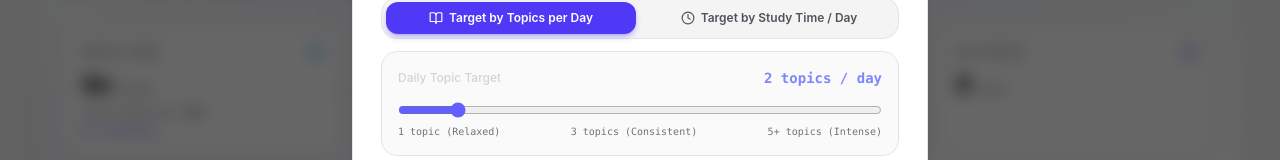
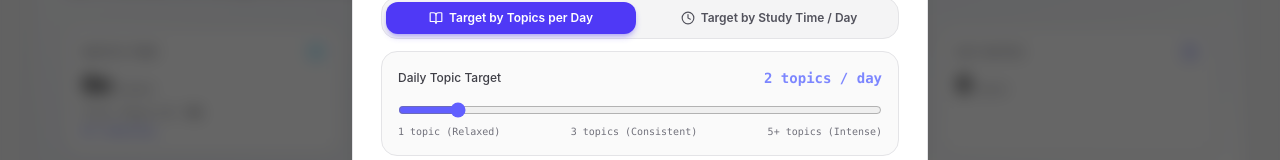
Before and after one commit to rafsannn/study-deck, a Next.js app: page / in a window 1280 px wide. Both pictures are taken after a click on the button "Targets". Shown: the part 266-426 px from the top of the page. Built offline with nearby package versions, Linux system fonts and the light colour scheme.

Commit message:
feat: add goalType support to study goals
Introduced goalType ('topics' | 'time') to StudyGoal interface and updated the TargetEstimatorModal to persist and toggle between study goal metrics. Added migration logic for existing user data.

```diff
--- a/app/page.tsx
+++ b/app/page.tsx
@@ -39,6 +39,7 @@ const DEFAULT_INITIAL_STUDY_DATA: UserStudyData = {
   studyGoal: {
     dailyTopics: 2,
     dailyMinutes: 45,
+    goalType: 'topics',
   },
   weeklyGoal: {
     targetMinutes: 300,
@@ -80,7 +81,13 @@ function getStoreSnapshot(): UserStudyData {
           videoTags: parsed.videoTags || {},
           streak: parsed.streak || { count: 0, lastActiveDate: '' },
           customPlaylists: parsed.customPlaylists || [],
-          studyGoal: parsed.studyGoal || DEFAULT_INITIAL_STUDY_DATA.studyGoal,
+          studyGoal: parsed.studyGoal
+            ? {
+                dailyTopics: parsed.studyGoal.dailyTopics ?? 2,
+                dailyMinutes: parsed.studyGoal.dailyMinutes ?? 45,
+                goalType: parsed.studyGoal.goalType ?? 'topics',
+              }
+            : DEFAULT_INITIAL_STUDY_DATA.studyGoal,
           weeklyGoal: parsed.weeklyGoal || DEFAULT_INITIAL_STUDY_DATA.weeklyGoal,
           dailyActivity: parsed.dailyActivity || {},
           lastUpdated: parsed.lastUpdated || new Date().toISOString(),
@@ -1010,7 +1017,7 @@ export default function StudyDeckPage() {
       />
 
       <TargetEstimatorModal
-        key={`target-modal-${studyData.studyGoal?.dailyTopics || 2}-${studyData.studyGoal?.dailyMinutes || 45}-${currentCourse?.id || 'all'}-${isTargetEstimatorOpen}`}
+        key={`target-modal-${studyData.studyGoal?.goalType || 'topics'}-${studyData.studyGoal?.dailyTopics || 2}-${studyData.studyGoal?.dailyMinutes || 45}-${currentCourse?.id || 'all'}-${isTargetEstimatorOpen}`}
         isOpen={isTargetEstimatorOpen}
         onClose={() => setIsTargetEstimatorOpen(false)}
         courses={allCourses}
--- a/components/TargetEstimatorModal.tsx
+++ b/components/TargetEstimatorModal.tsx
@@ -51,6 +51,7 @@ export function TargetEstimatorModal({
   const defaultGoal: StudyGoal = studyData.studyGoal || {
     dailyTopics: 2,
     dailyMinutes: 45,
+    goalType: 'topics',
   };
 
   const [selectedCourseId, setSelectedCourseId] = useState<string>(
@@ -58,7 +59,9 @@ export function TargetEstimatorModal({
   );
   const [dailyTopics, setDailyTopics] = useState<number>(defaultGoal.dailyTopics || 2);
   const [dailyMinutes, setDailyMinutes] = useState<number>(defaultGoal.dailyMinutes || 45);
-  const [goalType, setGoalType] = useState<'topics' | 'time'>('topics');
+  const [goalType, setGoalType] = useState<'topics' | 'time'>(
+    defaultGoal.goalType || 'topics'
+  );
   const [savedSuccess, setSavedSuccess] = useState(false);
 
   if (!isOpen) return null;
@@ -116,6 +119,7 @@ export function TargetEstimatorModal({
     onUpdateGoal({
       dailyTopics,
       dailyMinutes,
+      goalType,
     });
     setSavedSuccess(true);
     setTimeout(() => {
@@ -240,7 +244,13 @@ export function TargetEstimatorModal({
             {goalType === 'topics' ? (
               <div>
                 <div className="flex items-center justify-between mb-2">
-                  <span className="text-xs font-medium text-zinc-300">Daily Topic Target</span>
+                  <span
+                    className={`text-xs font-medium ${
+                      isDark ? 'text-zinc-300' : 'text-zinc-700'
+                    }`}
+                  >
+                    Daily Topic Target
+                  </span>
                   <span className="text-sm font-bold font-mono text-indigo-400">
                     {dailyTopics} {dailyTopics === 1 ? 'topic' : 'topics'} / day
                   </span>
@@ -252,7 +262,9 @@ export function TargetEstimatorModal({
                   step="1"
                   value={dailyTopics}
                   onChange={(e) => setDailyTopics(parseInt(e.target.value))}
-                  className="w-full accent-indigo-500 cursor-pointer h-2 bg-zinc-800 rounded-lg"
+                  className={`w-full accent-indigo-500 cursor-pointer h-2 rounded-lg ${
+                    isDark ? 'bg-zinc-800' : 'bg-zinc-200'
+                  }`}
                 />
                 <div className="flex justify-between text-[10px] text-zinc-500 font-mono mt-1">
                   <span>1 topic (Relaxed)</span>
@@ -263,7 +275,13 @@ export function TargetEstimatorModal({
             ) : (
               <div>
                 <div className="flex items-center justify-between mb-2">
-                  <span className="text-xs font-medium text-zinc-300">Daily Study Duration</span>
+                  <span
+                    className={`text-xs font-medium ${
+                      isDark ? 'text-zinc-300' : 'text-zinc-700'
+                    }`}
+                  >
+                    Daily Study Duration
+                  </span>
                   <span className="text-sm font-bold font-mono text-indigo-400">
                     {dailyMinutes} minutes / day
                   </span>
@@ -275,7 +293,9 @@ export function TargetEstimatorModal({
                   step="15"
                   value={dailyMinutes}
                   onChange={(e) => setDailyMinutes(parseInt(e.target.value))}
-                  className="w-full accent-indigo-500 cursor-pointer h-2 bg-zinc-800 rounded-lg"
+                  className={`w-full accent-indigo-500 cursor-pointer h-2 rounded-lg ${
+                    isDark ? 'bg-zinc-800' : 'bg-zinc-200'
+                  }`}
                 />
                 <div className="flex justify-between text-[10px] text-zinc-500 font-mono mt-1">
                   <span>15 mins</span>
--- a/types/playlist.ts
+++ b/types/playlist.ts
@@ -31,6 +31,7 @@ export interface VideoWatchProgress {
 export interface StudyGoal {
   dailyTopics: number;
   dailyMinutes: number;
+  goalType?: 'topics' | 'time';
 }
 
 export interface WeeklyStudyGoal {
```
